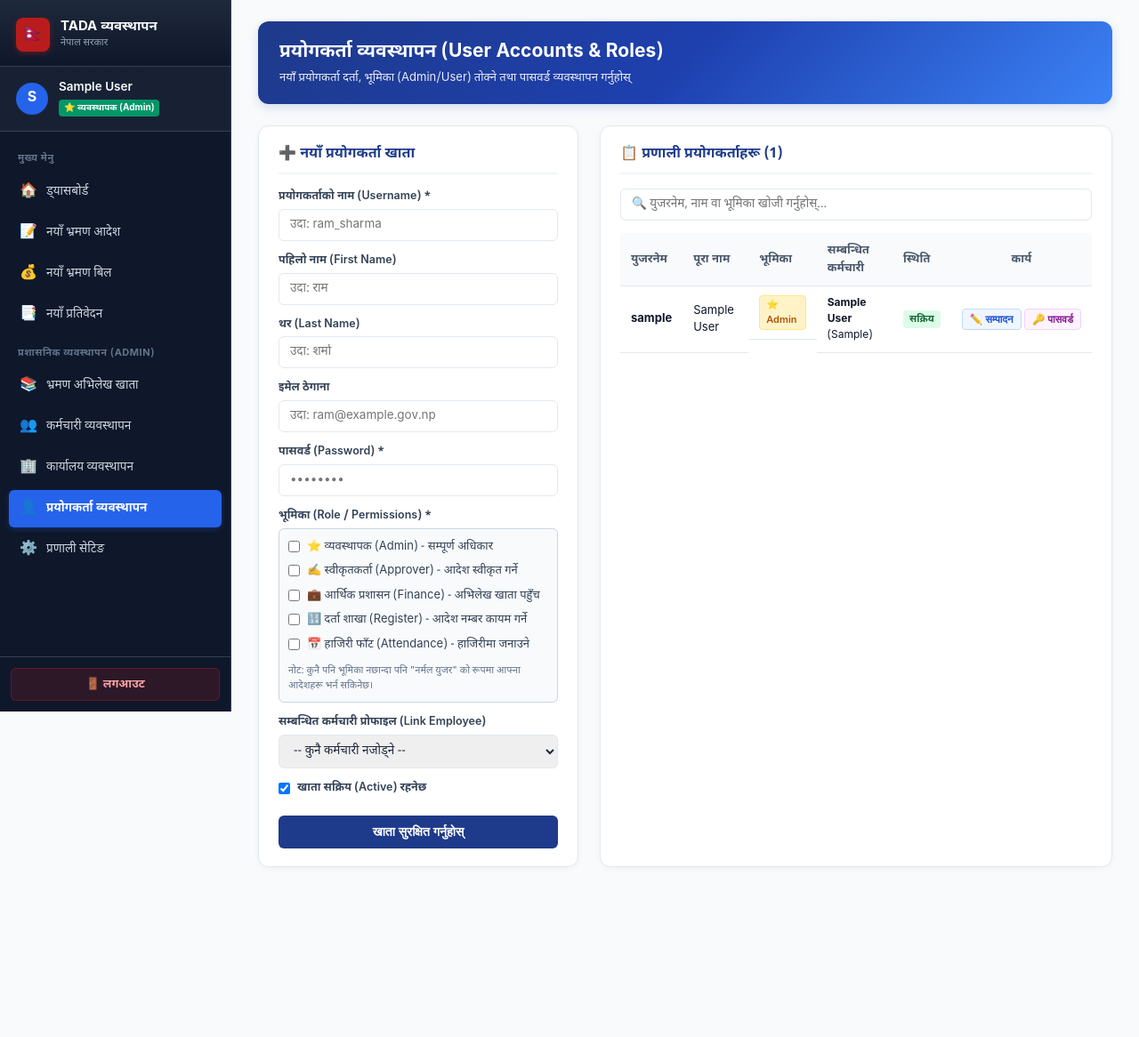
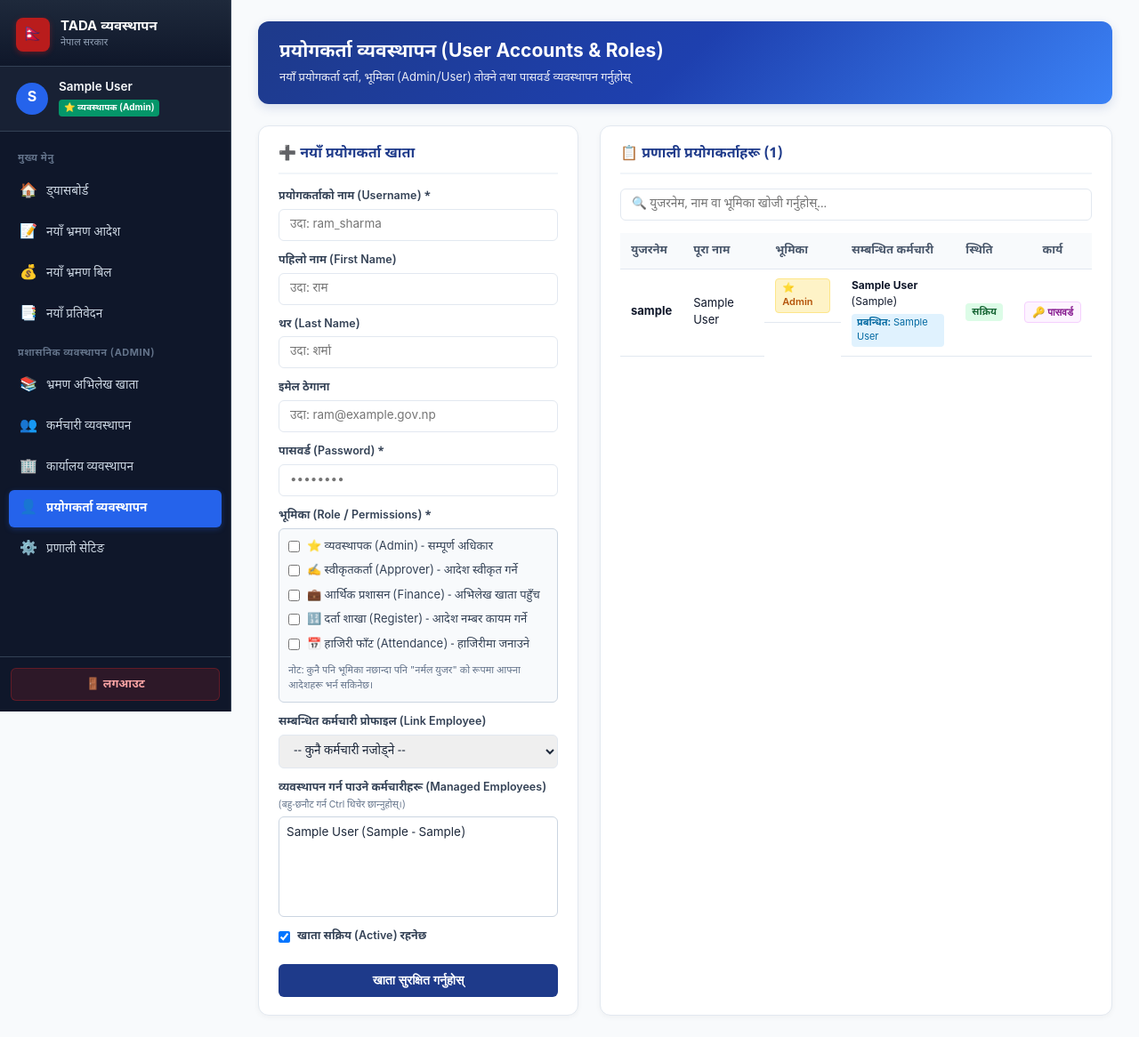
Before and after one commit to Vhlsjhapa/tada_system, a Django app: page /users/ in a window 1280 px wide. Shown: the whole page at 89% size. Before the commit the page ends 975 px from the top, so only its background shows below. Run offline with Django 5.2, Linux system fonts and the light colour scheme; a user stored in the database is signed in; tables that the repository leaves empty hold one stand-in row (values such as "Sample post").

Commit message:
Implement Proxy Employee Management feature

```diff
--- a/templates/dashboard.html
+++ b/templates/dashboard.html
@@ -1007,12 +1007,18 @@
                                 {% if ord.bill %}
                                     <a href="/bill/{{ ord.bill.pk }}/" target="_blank" class="btn-table btn-print-bill">🖨️ बिल (म.ले.प. २२४)</a>
                                     <a href="/bill/{{ ord.bill.pk }}/nivedan/" target="_blank" class="btn-table btn-print-nivedan" style="background:#ecfdf5; color:#065f46; border:1px solid #a7f3d0;">📝 भुक्तानी निवेदन</a>
+                                    {% if is_admin %}
+                                        <a href="/bill/{{ ord.bill.pk }}/edit/" class="btn-table" style="background:#fef3c7; color:#92400e; border:1px solid #fde68a;">✏️ बिल सच्याउनुहोस्</a>
+                                    {% endif %}
                                 {% else %}
                                     <a href="/bill/new/?order_id={{ ord.pk }}" class="btn-table btn-add-action">➕ बिल भर्नुहोस्</a>
                                 {% endif %}
 
                                 {% if ord.report %}
                                     <a href="/report/{{ ord.report.pk }}/" target="_blank" class="btn-table btn-print-report">🖨️ प्रतिवेदन</a>
+                                    {% if is_admin %}
+                                        <a href="/report/{{ ord.report.pk }}/edit/" class="btn-table" style="background:#fef3c7; color:#92400e; border:1px solid #fde68a;">✏️ प्रतिवेदन सच्याउनुहोस्</a>
+                                    {% endif %}
                                 {% else %}
                                     <a href="/report/new/?order_id={{ ord.pk }}" class="btn-table" style="background:#f3e8ff; color:#7e22ce; border:1px dashed #a855f7;">➕ प्रतिवेदन</a>
                                 {% endif %}
--- a/templates/users.html
+++ b/templates/users.html
@@ -608,8 +608,17 @@
 
                 <div class="form-group">
                     <label for="employee_id">सम्बन्धित कर्मचारी प्रोफाइल (Link Employee)</label>
-                    <select id="empLink" name="employee_id">
+                    <select id="empLink" name="employee_id" onchange="toggleManagedEmployees()">
                         <option value="">-- कुनै कर्मचारी नजोड्ने --</option>
+                        {% for emp in employees %}
+                            <option value="{{ emp.id }}">{{ emp.name }} ({{ emp.code_no }} - {{ emp.designation }})</option>
+                        {% endfor %}
+                    </select>
+                </div>
+
+                <div class="form-group">
+                    <label for="managedEmployees">व्यवस्थापन गर्न पाउने कर्मचारीहरू (Managed Employees) <br><small style="font-weight:normal; color:#64748b;">(बहु-छनौट गर्न Ctrl थिचेर छान्नुहोस्।)</small></label>
+                    <select id="managedEmployees" name="managed_employees" multiple size="5" style="width:100%; padding:8px; border:1px solid #cbd5e1; border-radius:6px;" onchange="toggleUserAccount()">
                         {% for emp in employees %}
                             <option value="{{ emp.id }}">{{ emp.name }} ({{ emp.code_no }} - {{ emp.designation }})</option>
                         {% endfor %}
@@ -674,9 +683,17 @@
                             </td>
                             <td style="font-size:12px;">
                                 {% if u.employee_profile %}
-                                    <b>{{ u.employee_profile.name }}</b> ({{ u.employee_profile.code_no }})
+                                    <div style="margin-bottom: 4px;"><b>{{ u.employee_profile.name }}</b> ({{ u.employee_profile.code_no }})</div>
                                 {% else %}
-                                    <span style="color:#94a3b8;">नजोडिएको</span>
+                                    <div style="color:#94a3b8; margin-bottom: 4px;">नजोडिएको</div>
+                                {% endif %}
+                                {% if u.managed_employees.all %}
+                                    <div style="font-size: 11px; background: #e0f2fe; color: #0369a1; padding: 2px 6px; border-radius: 4px; display: inline-block;">
+                                        <b>प्रबन्धित:</b>
+                                        {% for me in u.managed_employees.all %}
+                                            {{ me.name }}{% if not forloop.last %}, {% endif %}
+                                        {% endfor %}
+                                    </div>
                                 {% endif %}
                             </td>
                             <td>
@@ -687,9 +704,12 @@
                                 {% endif %}
                             </td>
                             <td style="text-align:center; white-space:nowrap;">
-                                <button type="button" class="btn-action btn-edit" onclick="editUser({{ u.id }}, '{{ u.username|escapejs }}', '{{ u.first_name|escapejs }}', '{{ u.last_name|escapejs }}', '{{ u.email|escapejs }}', '{% if u.is_staff %}admin,{% endif %}{% for g in u.groups.all %}{{ g.name }},{% endfor %}', '{{ u.employee_profile.id|default:"" }}', {{ u.is_active|yesno:'true,false' }})">
-                                    ✏️ सम्पादन
+                                {% if not u.is_superuser %}
+                                <button type="button" class="btn-action btn-edit" title="सम्पादन"
+                                    onclick="editUser('{{ u.id }}', '{{ u.username|escapejs }}', '{{ u.first_name|escapejs }}', '{{ u.last_name|escapejs }}', '{{ u.email|escapejs }}', '{% for g in u.groups.all %}{{ g.name }},{% endfor %}{% if u.is_staff and not u.is_superuser %}admin{% endif %}', '{{ u.employee_profile.id|default:'' }}', '{{ u.is_active|yesno:'true,false' }}', [{% for me in u.managed_employees.all %}'{{ me.id }}'{% if not forloop.last %},{% endif %}{% endfor %}])">
+                                    ✏️
                                 </button>
+                                {% endif %}
 
                                 <button type="button" class="btn-action btn-pwd" onclick="openResetModal({{ u.id }}, '{{ u.username|escapejs }}')">
                                     🔑 पासवर्ड
@@ -741,7 +761,29 @@
 </div>
 
 <script>
-    function editUser(id, username, firstName, lastName, email, role, empId, isActive) {
+    function toggleManagedEmployees() {
+        const empLink = document.getElementById('empLink');
+        const managedEmployees = document.getElementById('managedEmployees');
+        if (empLink.value) {
+            managedEmployees.selectedIndex = -1;
+            managedEmployees.disabled = true;
+        } else {
+            managedEmployees.disabled = false;
+        }
+    }
+
+    function toggleUserAccount() {
+        const empLink = document.getElementById('empLink');
+        const managedEmployees = document.getElementById('managedEmployees');
+        if (managedEmployees.selectedOptions.length > 0) {
+            empLink.value = '';
+            empLink.disabled = true;
+        } else {
+            empLink.disabled = false;
+        }
+    }
+
+    function editUser(id, username, firstName, lastName, email, role, empId, isActive, managedEmpIds) {
         document.getElementById('userId').value = id;
         document.getElementById('username').value = username;
         document.getElementById('firstName').value = firstName;
--- a/travel/views.py
+++ b/travel/views.py
@@ -165,9 +165,12 @@ def get_user_accessible_orders(user):
     if is_admin(user):
         return TravelOrder.objects.all()
     emp = getattr(user, 'employee_profile', None)
+
+    q_conditions = Q(created_by=user) | Q(employee__managed_by=user)
     if emp:
-        return TravelOrder.objects.filter(Q(created_by=user) | Q(employee=emp) | Q(employee__user=user))
-    return TravelOrder.objects.filter(created_by=user)
+        q_conditions |= Q(employee=emp) | Q(employee__user=user)
+
+    return TravelOrder.objects.filter(q_conditions)
 
 
 def get_user_employee(user):
@@ -679,6 +682,7 @@ def manage_users(request):
             password = request.POST.get('password', '').strip()
             roles = request.POST.getlist('roles')
             employee_id = request.POST.get('employee_id')
+            managed_emp_ids = request.POST.getlist('managed_employees')
             is_active = bool(request.POST.get('is_active', True))
 
             is_staff_val = ('admin' in roles)
@@ -731,6 +735,20 @@ def manage_users(request):
                             emp.save(update_fields=['user'])
                     else:
                         Employee.objects.filter(user=target_user).update(user=None)
+
+                    if managed_emp_ids:
+                        target_user.managed_employees.exclude(id__in=managed_emp_ids).update(managed_by=None)
+                        for emp_id in managed_emp_ids:
+                            emp = Employee.objects.filter(id=emp_id).first()
+                            if emp:
+                                if emp.user:
+                                    emp.user.is_active = False
+                                    emp.user.save(update_fields=['is_active'])
+                                    emp.user = None
+                                emp.managed_by = target_user
+                                emp.save(update_fields=['user', 'managed_by'])
+                    else:
+                        target_user.managed_employees.update(managed_by=None)
 
                     messages.success(request, f"प्रयोगकर्ता '{target_user.username}' को विवरण अद्यावधिक गरियो।")
                     return redirect('/users/')
@@ -760,10 +778,21 @@ def manage_users(request):
                         if emp:
                             emp.user = new_user
                             emp.save(update_fields=['user'])
+
+                    if managed_emp_ids:
+                        for emp_id in managed_emp_ids:
+                            emp = Employee.objects.filter(id=emp_id).first()
+                            if emp:
+                                if emp.user:
+                                    emp.user.is_active = False
+                                    emp.user.save(update_fields=['is_active'])
+                                    emp.user = None
+                                emp.managed_by = new_user
+                                emp.save(update_fields=['user', 'managed_by'])
                     messages.success(request, f"नयाँ प्रयोगकर्ता '{new_user.username}' सफलतापूर्वक सिर्जना गरियो।")
                     return redirect('/users/')
 
-    users_list = User.objects.all().prefetch_related('groups').order_by('-is_superuser', '-is_staff', 'username')
+    users_list = User.objects.all().prefetch_related('groups', 'managed_employees').order_by('-is_superuser', '-is_staff', 'username')
     employees = Employee.objects.all().order_by('name')
 
     return render(request, 'users.html', {
@@ -1242,9 +1271,11 @@ def order_form_view(request):
     if admin_mode:
         employees = Employee.objects.filter(is_active=True).select_related('office_ref')
     else:
+        employees = []
         if user_emp:
-            employees = [user_emp]
-        else:
+            employees.append(user_emp)
+        employees.extend(user.managed_employees.filter(is_active=True).select_related('office_ref'))
+        if not employees:
             employees = Employee.objects.filter(is_active=True).select_related('office_ref')
 
     offices = Office.objects.all().order_by('-is_default', 'name')
@@ -1279,8 +1310,14 @@ def order_form_view(request):
             })
 
         employee_id = request.POST.get('employee')
-        if not admin_mode and user_emp:
-            emp = user_emp
+        if not admin_mode:
+            emp = None
+            if employee_id:
+                requested_emp = Employee.objects.filter(id=employee_id).first()
+                if requested_emp and (requested_emp == user_emp or requested_emp.managed_by == user):
+                    emp = requested_emp
+            if not emp:
+                emp = user_emp
         else:
             emp = Employee.objects.filter(id=employee_id).first() if employee_id else None
 
@@ -1360,7 +1397,12 @@ def edit_order_view(request, pk):
     if admin_mode:
         employees = Employee.objects.filter(is_active=True).select_related('office_ref')
     else:
-        employees = [user_emp] if user_emp else [order.employee] if order.employee else []
+        employees = []
+        if user_emp:
+            employees.append(user_emp)
+        employees.extend(user.managed_employees.filter(is_active=True).select_related('office_ref'))
+        if order.employee and order.employee not in employees:
+            employees.append(order.employee)
 
     offices = Office.objects.all().order_by('-is_default', 'name')
     default_office = order.office_ref or Office.get_default_office()
@@ -1391,8 +1433,14 @@ def edit_order_view(request, pk):
             })
 
         employee_id = request.POST.get('employee')
-        if not admin_mode and user_emp:
-            emp = user_emp
+        if not admin_mode:
+            emp = None
+            if employee_id:
+                requested_emp = Employee.objects.filter(id=employee_id).first()
+                if requested_emp and (requested_emp == user_emp or requested_emp.managed_by == user):
+                    emp = requested_emp
+            if not emp:
+                emp = user_emp
         else:
             emp = Employee.objects.filter(id=employee_id).first() if employee_id else None
 
```
Also changed, not shown: travel/models.py (+8 -0 lines), travel/migrations/0019_employee_managed_by_alter_travelorder_fiscal_year_and_more.py (added).
